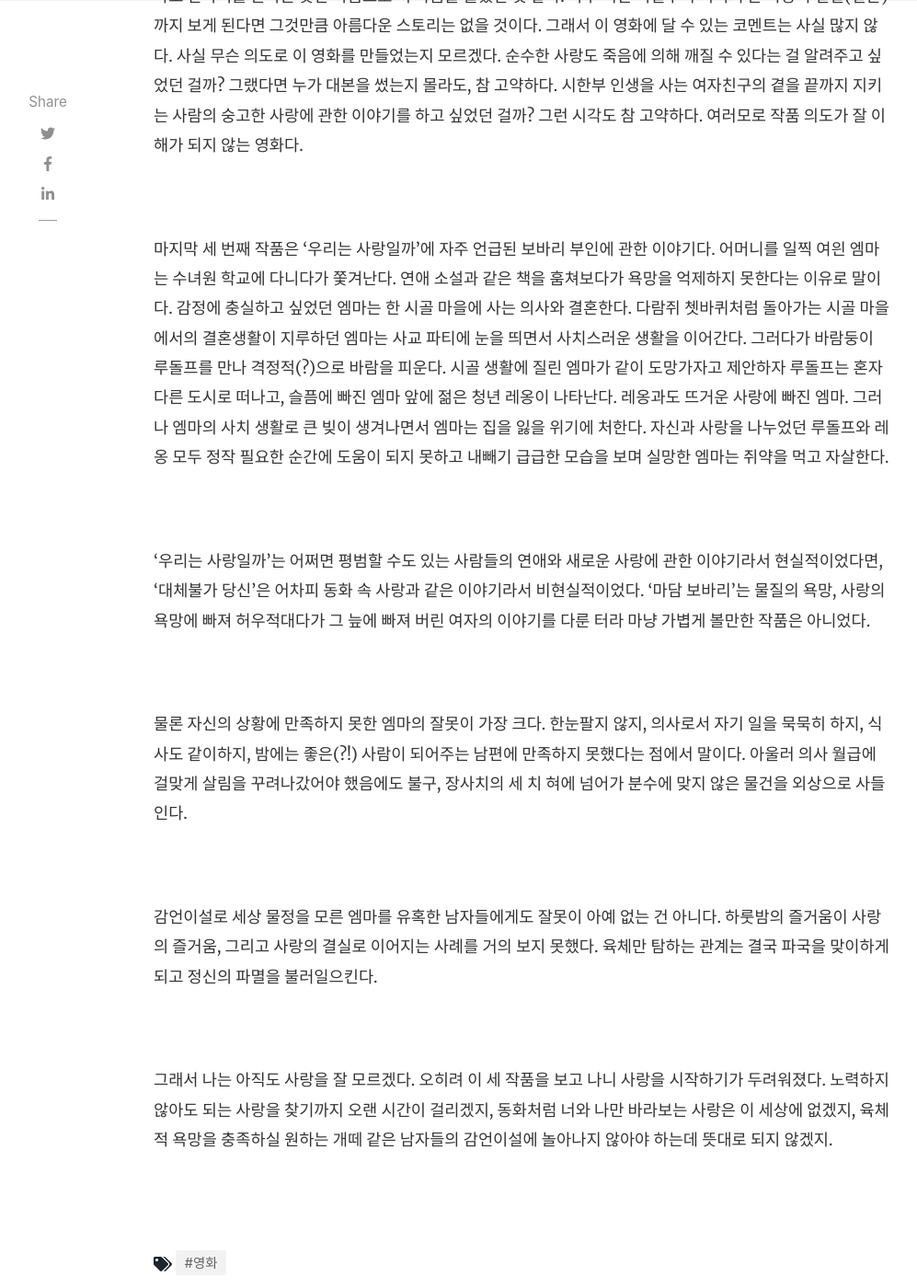
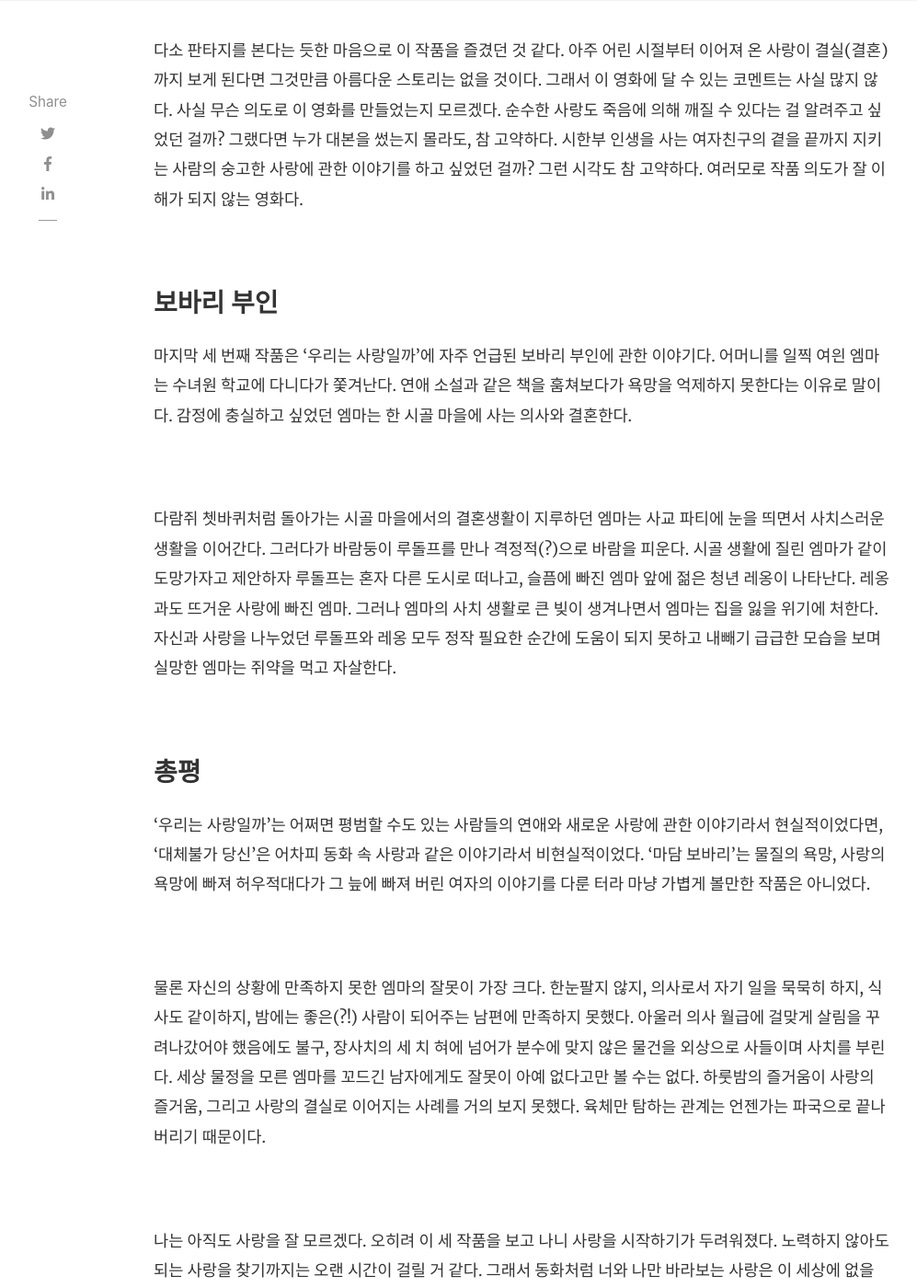
Before and after one commit to samantha-writer/samantha-writer.github.io, a Jekyll site: the page built from _posts/2018-05-03-180503.md, in a window 1280 px wide and 1400 px high, scrolled down 1575 px. Shown: the whole window at 92% size, without its empty margins (118-1115 px from the left). Built offline with Jekyll 4.4.1, drawn with Linux system fonts in a browser that asks for light colours; nearby versions of some CDN libraries; comment, search, counter and statistics services are not loaded; some of the changed text lies outside the part shown.

Commit message:
Update 2018-05-03-180503.md

```diff
--- a/_posts/2018-05-03-180503.md
+++ b/_posts/2018-05-03-180503.md
@@ -11,21 +11,23 @@
 hidden: false
 ---
 
-주말에 무엇을 할까 고민해본 지도 오래다. 넷플릭스와 리디북스 혹은 서점에서 사 온 중고 책이면 주말내내 작품에속 세계에 푹 빠지느라 시간 가는 줄도 모른다. 이번 주는 어쩌다 사랑에 관한 서로 다른 3가지 작품을 즐겼다. 알랭 드 보통의 '우리는 사랑일까' 한 권을 다 읽고 나서 본 넷플릭스의 영화 '대체불가 당신', 그리고 '마담 보바리’다.
+주말에 무엇을 할까 고민해본 지도 오래다. 넷플릭스와 리디북스 혹은 서점에서 사 온 중고 책이면 주말 내내 작품 속 세계에 푹 빠지느라 시간 가는 줄도 모른다. 이번 주는 어쩌다 사랑에 관한 서로 다른 3가지 작품을 즐겼다. 알랭 드 보통의 '우리는 사랑일까' 한 권을 다 읽고 나서 본 넷플릭스의 영화 '대체불가 당신', 그리고 '마담 보바리’다.
 
-<br/>
+### 우리는 사랑일까
 
-'우리는 사랑일까’는 환상 속의 황홀한 사랑을 기다리고 있던 앨리스가 에릭과 사랑에 빠지고, 연인이 되고 결국 헤어지는 과정에서 느끼는 감정을 상세히 기술한다. 시간이 흐를수록 에릭은 앨리스를 소홀하게 대한다. 에릭의 배려없는 말과 행동을 보면서도 앨리스는 많은 걸 양보했다. 관계를 유지하기 위해서였다. 앨리스는 이것을 '사랑'이라 불렀다. 어느 날, 앨리스는 필립이라는 사람과 엔티크 가구를 보러 다니면서 친분을 쌓게 된다. 필립과 함께할 때 늘 질문하는 쪽이었던 앨리스는 자신의 인생에 대해 '말하는’ 쪽으로 바뀌었다는 걸 깨닫는다. 도통 에릭과의 대화에서 느낄 수 없었던 감흥을 필립으로부터 느끼게 된 앨리스는 에릭에 대한 자신의 사랑이 점차 식는 걸 깨닫는다. 한편 에릭은 앨리스가 연인 관계를 유지하기 위해 그동안 100중 80의 노력을 해왔다는 사실을 뒤늦게 깨닫는다. 그러나 이미 때는 늦었다. 앨리스는 더는 노력하는 게 부질없다고 말하며 이별을 통보한다.
+'우리는 사랑일까’는 환상 속의 황홀한 사랑을 기다리고 있던 앨리스가 에릭과 사랑에 빠지고, 연인이 되고 결국 헤어지는 과정에서 느끼는 감정을 상세히 기술한다. 시간이 흐를수록 에릭은 앨리스를 소홀하게 대한다. 에릭의 배려가 없는 말과 행동을 보면서도 앨리스는 많은 걸 양보했다. 관계를 유지하기 위해서였다. 앨리스는 이것을 '사랑'이라 불렀다.
 
-<br/>
+어느 날, 앨리스는 필립이라는 사람과 엔티크 가구를 보러 다니면서 친분을 쌓게 된다. 필립과 함께할 때 늘 질문하는 쪽이었던 앨리스는 자신의 인생에 대해 '말하는’ 쪽으로 바뀌었다는 걸 깨닫는다. 도통 에릭과의 대화에서 느낄 수 없었던 감흥을 필립으로부터 느끼게 된 앨리스는 에릭에 대한 자신의 사랑이 점차 식는 걸 깨닫는다. 한편 에릭은 앨리스가 연인 관계를 유지하기 위해 그동안 100중 80의 노력을 해왔다는 사실을 뒤늦게 깨닫는다. 그러나 이미 때는 늦었다. 앨리스는 더는 노력하는 게 부질없다고 말하며 이별을 통보한다.
 
-보통의 여자라면 그랬을 것처럼, 나 또한 앨리스에 감정을 이입하며 책을 재미있게 읽었다. 결국, 더 많이 사랑하는 쪽이 권력 관계에서 언제나 '을’일 수밖에 없는, 그 당연한 사실을 다시 한 번 깨우쳤다. 그리고 사랑은 당연한 게 아닌데 당연하다고 받아들이는 쪽은 언젠가 이별을 통보받을 수밖에 없다는 것도 다시금 깨달았다.
+보통의 여자라면 그랬을 것처럼, 나 또한 앨리스에 감정을 이입하며 책을 재미있게 읽었다. 결국, 더 많이 사랑하는 쪽이 권력 관계에서 언제나 '을’일 수밖에 없는, 그 당연한 사실을 다시 한번 깨우쳤다. 그리고 사랑은 당연한 게 아닌데 당연하다고 받아들이는 쪽은 언젠가 이별을 통보받을 수밖에 없다는 것도 다시금 깨달았다.
 
 <br/>
 
 사랑에 한순간에 빠지는 이유도, 더는 사랑하지 않는 이유가 같다는 건 아이러니한 포인트다. 내가 기대하는 상대방의 모습에 사랑에 빠지고, 그 기대감이란 게 내가 덧씌운 환상이라는 걸 알게 되는 순간 사랑이 식는다. 앨리스는 끊임없이 이런 사람과 연애하는 자신의 모습을 사랑했다는 걸 추후 발견하게 된다. 그리고 자신과 닮은, 자신과 잘 통하는, 굳이 노력하지 않아도 서로를 잘 알 것만 같은 새로운 사랑인 필립과 재회한다.
 
 <br/>
+
+### 대체불가 당신
 
 두 번째 작품 '대체불가 당신’에서는 아주 어린 시절부터 사랑을 속삭여온 커플에 관한 이야기다. 영원할 것 같던 이들의 사랑은 자신들의 인생에서 가장 손꼽아 기다려왔던 결혼식을 앞두고 산산조각 깨질 위기에 처한다. 애비가 말기암 진단을 받고 난 직후부터다. 평생 자신을 '짝’으로 여겨온 샘을 두고 떠나는 게 내심 마음에 걸렸던 애비는 샘을 위해 새 짝을 찾는 일에 몰두한다.
 
@@ -35,22 +37,26 @@
 
 <br/>
 
-마지막 세 번째 작품은 '우리는 사랑일까’에 자주 언급된 보바리 부인에 관한 이야기다. 어머니를 일찍 여읜 엠마는 수녀원 학교에 다니다가 쫓겨난다. 연애 소설과 같은 책을 훔쳐보다가 욕망을 억제하지 못한다는 이유로 말이다. 감정에 충실하고 싶었던 엠마는 한 시골 마을에 사는 의사와 결혼한다. 다람쥐 쳇바퀴처럼 돌아가는 시골 마을에서의 결혼생활이 지루하던 엠마는 사교 파티에 눈을 띄면서 사치스러운 생활을 이어간다. 그러다가 바람둥이 루돌프를 만나 격정적(?)으로 바람을 피운다. 시골 생활에 질린 엠마가 같이 도망가자고 제안하자 루돌프는 혼자 다른 도시로 떠나고, 슬픔에 빠진 엠마 앞에 젊은 청년 레옹이 나타난다. 레옹과도 뜨거운 사랑에 빠진 엠마. 그러나 엠마의 사치 생활로 큰 빚이 생겨나면서 엠마는 집을 잃을 위기에 처한다. 자신과 사랑을 나누었던 루돌프와 레옹 모두 정작 필요한 순간에 도움이 되지 못하고 내빼기 급급한 모습을 보며 실망한 엠마는 쥐약을 먹고 자살한다.
+### 보바리 부인
+
+마지막 세 번째 작품은 '우리는 사랑일까’에 자주 언급된 보바리 부인에 관한 이야기다. 어머니를 일찍 여읜 엠마는 수녀원 학교에 다니다가 쫓겨난다. 연애 소설과 같은 책을 훔쳐보다가 욕망을 억제하지 못한다는 이유로 말이다. 감정에 충실하고 싶었던 엠마는 한 시골 마을에 사는 의사와 결혼한다.
 
 <br/>
+
+다람쥐 쳇바퀴처럼 돌아가는 시골 마을에서의 결혼생활이 지루하던 엠마는 사교 파티에 눈을 띄면서 사치스러운 생활을 이어간다. 그러다가 바람둥이 루돌프를 만나 격정적(?)으로 바람을 피운다. 시골 생활에 질린 엠마가 같이 도망가자고 제안하자 루돌프는 혼자 다른 도시로 떠나고, 슬픔에 빠진 엠마 앞에 젊은 청년 레옹이 나타난다. 레옹과도 뜨거운 사랑에 빠진 엠마. 그러나 엠마의 사치 생활로 큰 빚이 생겨나면서 엠마는 집을 잃을 위기에 처한다. 자신과 사랑을 나누었던 루돌프와 레옹 모두 정작 필요한 순간에 도움이 되지 못하고 내빼기 급급한 모습을 보며 실망한 엠마는 쥐약을 먹고 자살한다.
+
+<br/>
+
+### 총평
 
 '우리는 사랑일까’는 어쩌면 평범할 수도 있는 사람들의 연애와 새로운 사랑에 관한 이야기라서 현실적이었다면, '대체불가 당신’은 어차피 동화 속 사랑과 같은 이야기라서 비현실적이었다. '마담 보바리’는 물질의 욕망, 사랑의 욕망에 빠져 허우적대다가 그 늪에 빠져 버린 여자의 이야기를 다룬 터라 마냥 가볍게 볼만한 작품은 아니었다.
 
 <br/>
 
-물론 자신의 상황에 만족하지 못한 엠마의 잘못이 가장 크다. 한눈팔지 않지, 의사로서 자기 일을 묵묵히 하지, 식사도 같이하지, 밤에는 좋은(?!) 사람이 되어주는 남편에 만족하지 못했다는 점에서 말이다. 아울러 의사 월급에 걸맞게 살림을 꾸려나갔어야 했음에도 불구, 장사치의 세 치 혀에 넘어가 분수에 맞지 않은 물건을 외상으로 사들인다.
+물론 자신의 상황에 만족하지 못한 엠마의 잘못이 가장 크다. 한눈팔지 않지, 의사로서 자기 일을 묵묵히 하지, 식사도 같이하지, 밤에는 좋은(?!) 사람이 되어주는 남편에 만족하지 못했다. 아울러 의사 월급에 걸맞게 살림을 꾸려나갔어야 했음에도 불구, 장사치의 세 치 혀에 넘어가 분수에 맞지 않은 물건을 외상으로 사들이며 사치를 부린다. 세상 물정을 모른 엠마를 꼬드긴 남자에게도 잘못이 아예 없다고만 볼 수는 없다. 하룻밤의 즐거움이 사랑의 즐거움, 그리고 사랑의 결실로 이어지는 사례를 거의 보지 못했다. 육체만 탐하는 관계는 언젠가는 파국으로 끝나버리기 때문이다.
 
 <br/>
 
-감언이설로 세상 물정을 모른 엠마를 유혹한 남자들에게도 잘못이 아예 없는 건 아니다. 하룻밤의 즐거움이 사랑의 즐거움, 그리고 사랑의 결실로 이어지는 사례를 거의 보지 못했다. 육체만 탐하는 관계는 결국 파국을 맞이하게 되고 정신의 파멸을 불러일으킨다.
+나는 아직도 사랑을 잘 모르겠다. 오히려 이 세 작품을 보고 나니 사랑을 시작하기가 두려워졌다. 노력하지 않아도 되는 사랑을 찾기까지는 오랜 시간이 걸릴 거 같다. 그래서 동화처럼 너와 나만 바라보는 사랑은 이 세상에 없을 수도 있겠다 싶다. 육체적 욕망을 충족하실 원하는 개떼 같은 남자들의 감언이설에 놀아나지 않아야 하는데 뜻대로 될지도 잘 모르겠다.
 
 <br/>
-
-그래서 나는 아직도 사랑을 잘 모르겠다. 오히려 이 세 작품을 보고 나니 사랑을 시작하기가 두려워졌다. 노력하지 않아도 되는 사랑을 찾기까지 오랜 시간이 걸리겠지, 동화처럼 너와 나만 바라보는 사랑은 이 세상에 없겠지, 육체적 욕망을 충족하실 원하는 개떼 같은 남자들의 감언이설에 놀아나지 않아야 하는데 뜻대로 되지 않겠지.
-
-<br/>
```
Also changed, not shown: other parts of _posts/2018-05-03-180503.md (+1 -1 lines).
